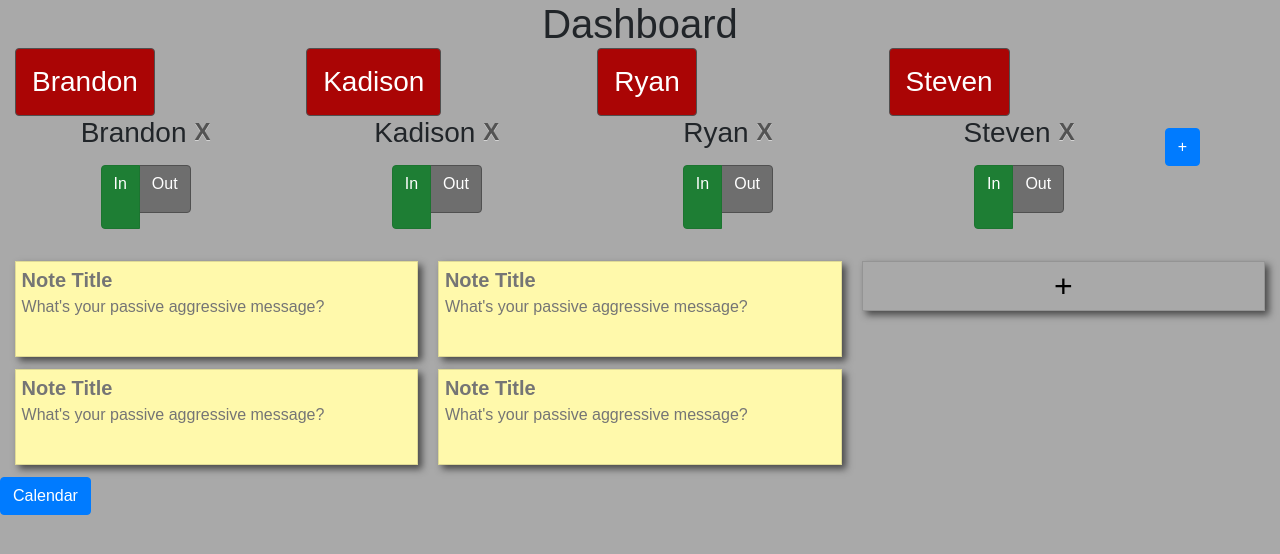
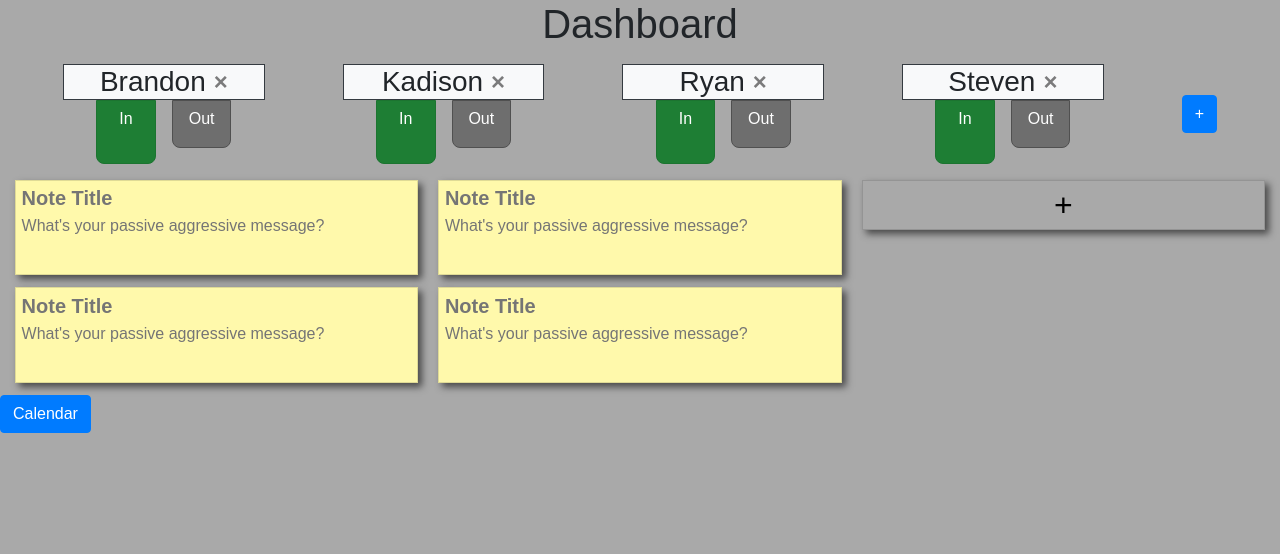
Before and after one commit to ryanfok97/roommate-hub, a React (Create React App) app in the folder react/: page / in a window 1280 px wide. Shown: the top 554 px of the page. Built offline with nearby package versions, Linux system fonts and the light colour scheme.

Commit message:
redoing classes to utilize bootstrap classes

```diff
--- a/react/src/components/InOutButton.jsx
+++ b/react/src/components/InOutButton.jsx
@@ -25,30 +25,32 @@ class InOutButton extends Component {
     render() {
         return (
             <Col>
-                <div>
-                    <ToggleButtonGroup type='checkbox'>
-                        <ToggleButton defaultChecked className='in-out-btn' variant='success'>
-                            <h3 style={{margin: '0'}}>{this.props.name}</h3>
-                        </ToggleButton>
-                    </ToggleButtonGroup>
-
-                    <Row noGutters className='justify-content-center align-items-center'>
+                <div className='pl-5'>
+                    <Row noGutters className='justify-content-center align-items-center m-0 border border-dark bg-light'>
                         <Col xs sm='auto'>
-                            <h3 style={{margin: '0'}}>{this.props.name}</h3>
+                            <h3 className='m-0'>{this.props.name}</h3>
                         </Col>
-                        <Col xs sm='auto' style={{marginLeft: '.5rem'}}>
-                            <button className='close' onClick={(e) => this.props.handleShowRemoveModal(this.props.name, e)}>X</button>
+                        <Col xs sm='auto' className='ml-2'>
+                            <button className='close' aria-label='Close'
+                                    onClick={(e) => this.props.handleShowRemoveModal(this.props.name, e)}>
+                                <span aria-hidden='true'>&times;</span>
+                            </button>
                         </Col>
                     </Row>
-                    <Row className='justify-content-center'>
+                    <Row className='justify-content-center m-0'>
                         <ToggleButtonGroup
+                            className='w-75 btn-group-justified'
                             name={this.props.name}
                             defaultValue={1}
                             onChange={this.handleChange}
                             value={this.state.value}
                         >
-                            <ToggleButton value={1} variant='success' className='in-out-btn-toggle'>In</ToggleButton>
-                            <ToggleButton value={2} variant='danger' className='in-out-btn-toggle'>Out</ToggleButton>
+                            <ToggleButton value={1} variant='success' className='in-out-btn-toggle btn-block'>
+                                In
+                            </ToggleButton>
+                            <ToggleButton value={2} variant='danger' className='in-out-btn-toggle btn-block'>
+                                Out
+                            </ToggleButton>
                         </ToggleButtonGroup>
                     </Row>
                 </div>
--- a/react/src/components/InOutButtons.jsx
+++ b/react/src/components/InOutButtons.jsx
@@ -1,6 +1,6 @@
 import React, { Component } from 'react';
 import InOutButton from './InOutButton';
-import { Button, Container, Row } from 'react-bootstrap';
+import { Button, Col, Container, Row } from 'react-bootstrap';
 
 class InOutButtons extends Component {
     render() {
@@ -12,10 +12,14 @@ class InOutButtons extends Component {
             />
         );
         return (
-            <Container fluid>
-                <Row style={{alignItems: 'center'}}>
+            <Container fluid className='my-3'>
+                <Row className='align-items-center'>
                     {inOutButtons}
-                    <Button style={{maxHeight: '4rem', marginRight: '5rem'}} onClick={this.props.handleShowAddModal}>+</Button>
+                    <Col xs sm='auto' className='mx-5'>
+                        <div>
+                            <Button onClick={this.props.handleShowAddModal}>+</Button>
+                        </div>
+                    </Col>
                 </Row>
             </Container>
 );
--- a/react/src/index.css
+++ b/react/src/index.css
@@ -22,26 +22,19 @@ code {
     border-color: rgb(80, 80, 80);
 }
 
-.in-out-btn {
-    background-color: rgb(170, 5, 5);
-    padding: 1rem;
+.in-out-btn-toggle.active { height: 4rem; }
+
+.in-out-btn-toggle {
+    border-radius: 0 0 .5rem .5rem !important;
+    height: 3rem;
+    margin: 0 .5rem !important;
 }
 
-.in-out-btn.active, .in-out-btn.hover {
-    background-color: green;
-    border-color: green;
-}
-
-.in-out-btn-toggle.active {
-    height: 4rem;
-}
-
-.in-out-btn-toggle {
-    height: 3rem;
-}
-
-.row {
-    margin-bottom: 1rem;
+.sticky-close {
+    position: absolute;
+    margin-right: .2rem;
+    right: 0;
+    top: 0;
 }
 
 .sticky-note {
```
